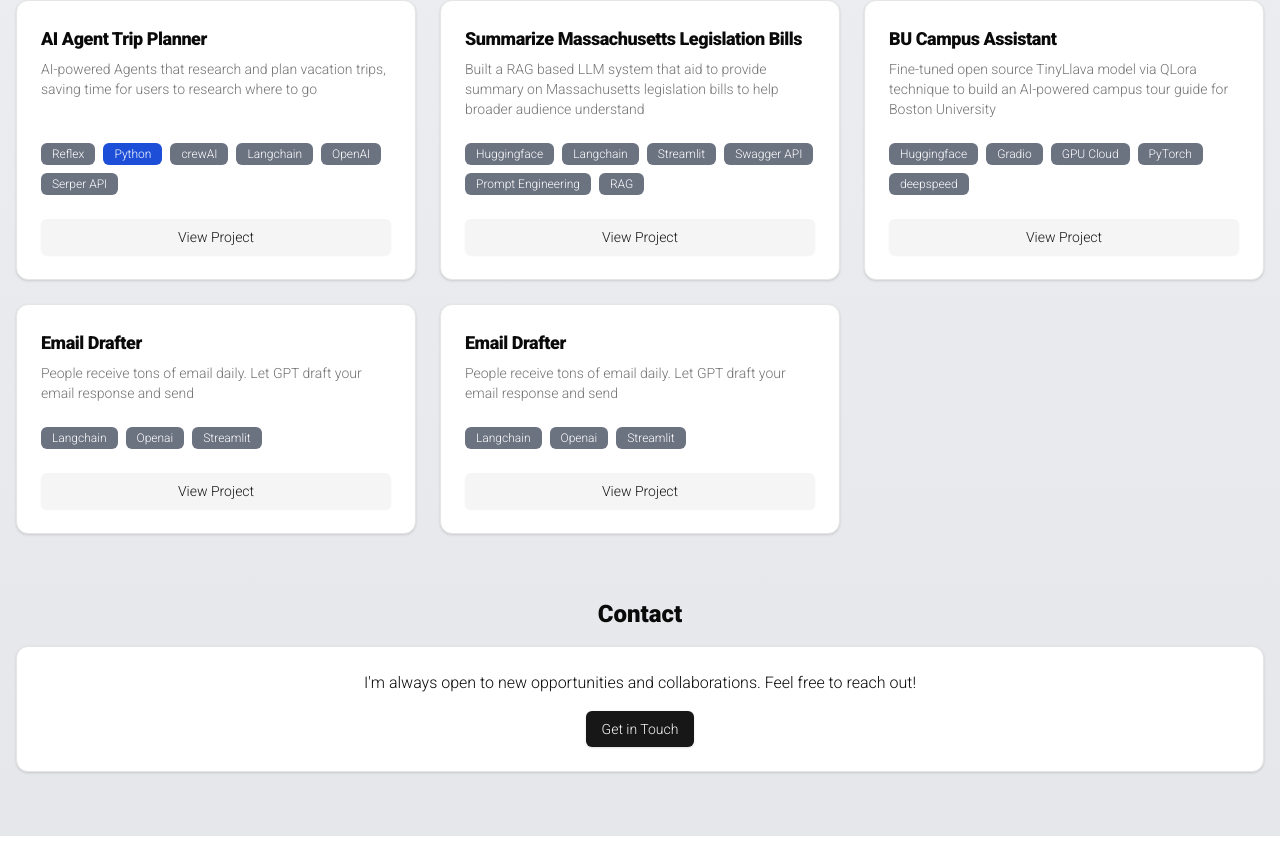
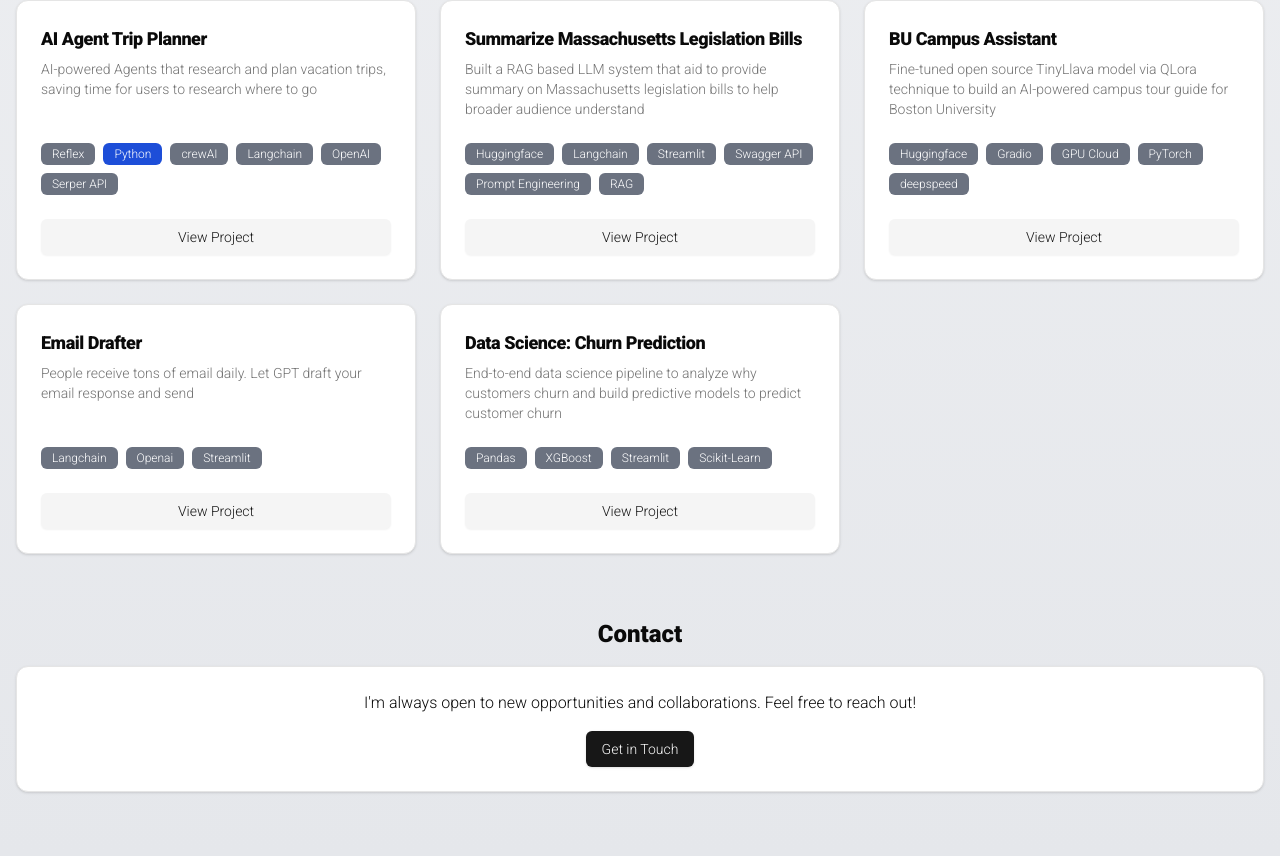
Before and after one commit to weibb123/weibb123.github.io, a Next.js app: page / in a window 1280 px wide. Shown: the part 1114-1970 px from the top of the page. Built offline with nearby package versions, Linux system fonts and the light colour scheme.

Commit message:
add churn project

```diff
--- a/components/app-page.tsx
+++ b/components/app-page.tsx
@@ -83,10 +83,10 @@ export function HomePage() {
       skills: ['Langchain', 'Openai', 'Streamlit'],
     },
     {
-      title: 'Email Drafter',
-      description: 'People receive tons of email daily. Let GPT draft your email response and send',
-      link: 'https://github.com/weibb123/Email_GPT',
-      skills: ['Langchain', 'Openai', 'Streamlit'],
+      title: 'Data Science: Churn Prediction',
+      description: 'End-to-end data science pipeline to analyze why customers churn and build predictive models to predict customer churn',
+      link: 'https://github.com/weibb123/CustomerChurn',
+      skills: ['Pandas', 'XGBoost', 'Streamlit', 'Scikit-Learn'],
     },
   ]
 
```
